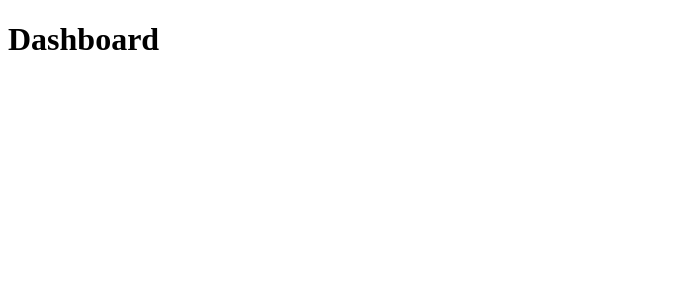
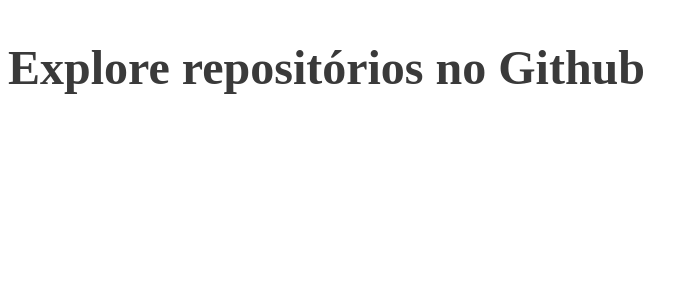
Before and after one commit to thiagodevx/gostack-github-explorer, a React (Create React App) app: page /dashboard in a window 1280 px wide. Shown: the top 300 px of the page, without its empty margins (0-698 px from the left). Built offline with nearby package versions, Linux system fonts and the light colour scheme.

Commit message:
utilizando styled components

```diff
--- a/package.json
+++ b/package.json
@@ -11,6 +11,7 @@
     "@types/react": "^16.9.0",
     "@types/react-dom": "^16.9.0",
     "@types/react-router-dom": "^5.1.4",
+    "@types/styled-components": "^5.1.0",
     "react": "^16.13.1",
     "react-dom": "^16.13.1",
     "react-router-dom": "^5.1.2",
--- /dev/null
+++ b/src/dashboard/Dashboard.style.tsx
@@ -0,0 +1,6 @@
+import styled from 'styled-components'
+
+export const Title = styled.h1`
+  font-size: 48px;
+  color: #3a3a3a;
+`
--- a/src/dashboard/Dashboard.tsx
+++ b/src/dashboard/Dashboard.tsx
@@ -1,3 +1,8 @@
 import React from 'react'
+import { Title } from './Dashboard.style'
 
-export default () => <h1>Dashboard</h1>
+export default () => (
+  <section>
+    <Title>Explore repositórios no Github</Title>
+  </section>
+)
```
Also changed, not shown: 1 other file (tests, documents, lock files or other folders).
